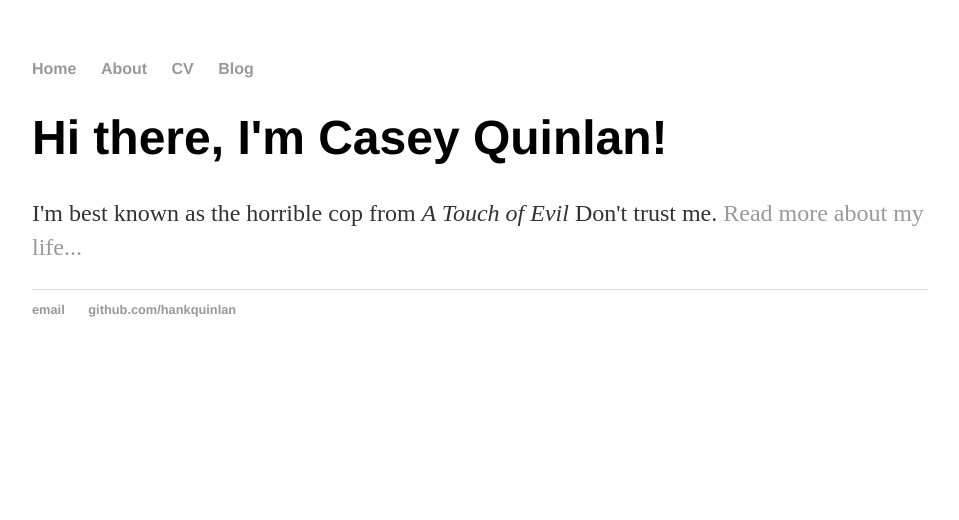
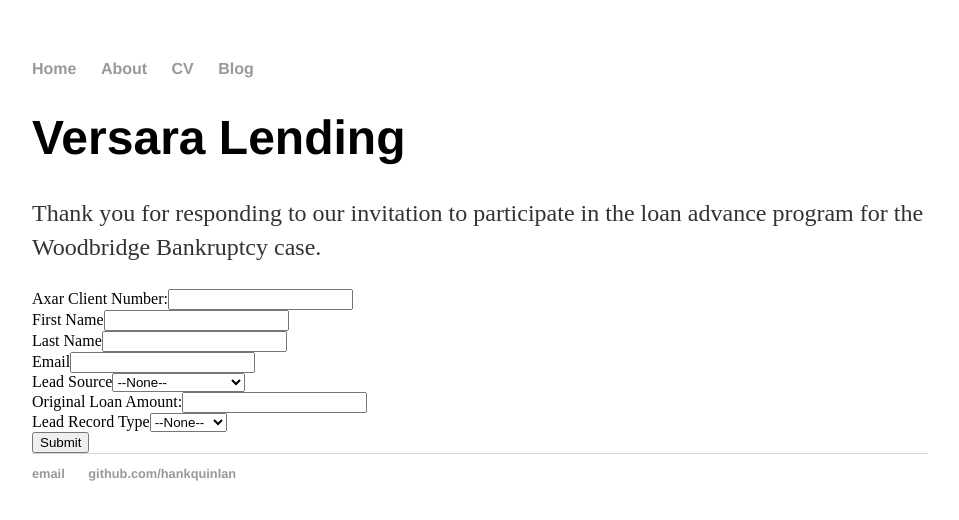
Before and after one commit to caseysung/caseysung.github.io, a Jekyll site: the page built from index.html, in a window 1280 px wide. Shown: the top 520 px of the page, without its empty margins (160-1119 px from the left). Built offline with Jekyll 4.4.1, drawn with Linux system fonts in a browser that asks for light colours.

Commit message:
Update index.html

```diff
--- a/index.html
+++ b/index.html
@@ -3,6 +3,63 @@ layout: default
 title: Hank Quinlan, Horrible Cop
 ---
 <div class="blurb">
-	<h1>Hi there, I'm Casey Quinlan!</h1>
-	<p>I'm best known as the horrible cop from <em>A Touch of Evil</em> Don't trust me. <a href="/about">Read more about my life...</a></p>
+	<h1>Versara Lending</h1>
+	<p>Thank you for responding to our invitation to participate in the loan advance program for the Woodbridge Bankruptcy case.</p>
+
+<!--  ----------------------------------------------------------------------  -->
+<!--  NOTE: Please add the following <META> element to your page <HEAD>.      -->
+<!--  If necessary, please modify the charset parameter to specify the        -->
+<!--  character set of your HTML page.                                        -->
+<!--  ----------------------------------------------------------------------  -->
+
+<META HTTP-EQUIV="Content-type" CONTENT="text/html; charset=UTF-8">
+
+<!--  ----------------------------------------------------------------------  -->
+<!--  NOTE: Please add the following <FORM> element to your page.             -->
+<!--  ----------------------------------------------------------------------  -->
+
+<form action="https://test.salesforce.com/servlet/servlet.WebToLead?encoding=UTF-8" method="POST">
+
+<input type=hidden name="oid" value="00D0m000000Cya6">
+<input type=hidden name="retURL" value="http://">
+
+<!--  ----------------------------------------------------------------------  -->
+<!--  NOTE: These fields are optional debugging elements. Please uncomment    -->
+<!--  these lines if you wish to test in debug mode.                          -->
+<!--  <input type="hidden" name="debug" value=1>                              -->
+<!--  <input type="hidden" name="debugEmail" value="it@peerform.com">         -->
+<!--  ----------------------------------------------------------------------  -->
+
+Axar Client Number:<input  id="00N0m000001gWCJ" maxlength="25" name="00N0m000001gWCJ" size="20" type="text" /><br>
+
+<label for="first_name">First Name</label><input  id="first_name" maxlength="40" name="first_name" size="20" type="text" /><br>
+
+<label for="last_name">Last Name</label><input  id="last_name" maxlength="80" name="last_name" size="20" type="text" /><br>
+
+<label for="email">Email</label><input  id="email" maxlength="80" name="email" size="20" type="text" /><br>
+
+<label for="lead_source">Lead Source</label><select  id="lead_source" name="lead_source"><option value="">--None--</option><option value="Advertisement">Advertisement</option>
+<option value="Employee Referral">Employee Referral</option>
+<option value="External Referral">External Referral</option>
+<option value="Partner">Partner</option>
+<option value="Public Relations">Public Relations</option>
+<option value="Seminar - Internal">Seminar - Internal</option>
+<option value="Seminar - Partner">Seminar - Partner</option>
+<option value="Trade Show">Trade Show</option>
+<option value="Web">Web</option>
+<option value="Word of mouth">Word of mouth</option>
+<option value="Other">Other</option>
+</select><br>
+
+Original Loan Amount:<input  id="00Nd0000004rKh9" name="00Nd0000004rKh9" size="20" type="text" /><br>
+
+<label for="recordType">Lead Record Type</label><select  id="recordType" name="recordType"><option value="">--None--</option><option value="012d0000000Wa7G">Borrower</option>
+<option value="012d0000000We7d">Investor</option>
+<option value="012d0000000WeJ0">Lender</option>
+</select><br>
+
+<input type="submit" name="submit">
+
+</form>
+
 </div><!-- /.blurb -->
```
